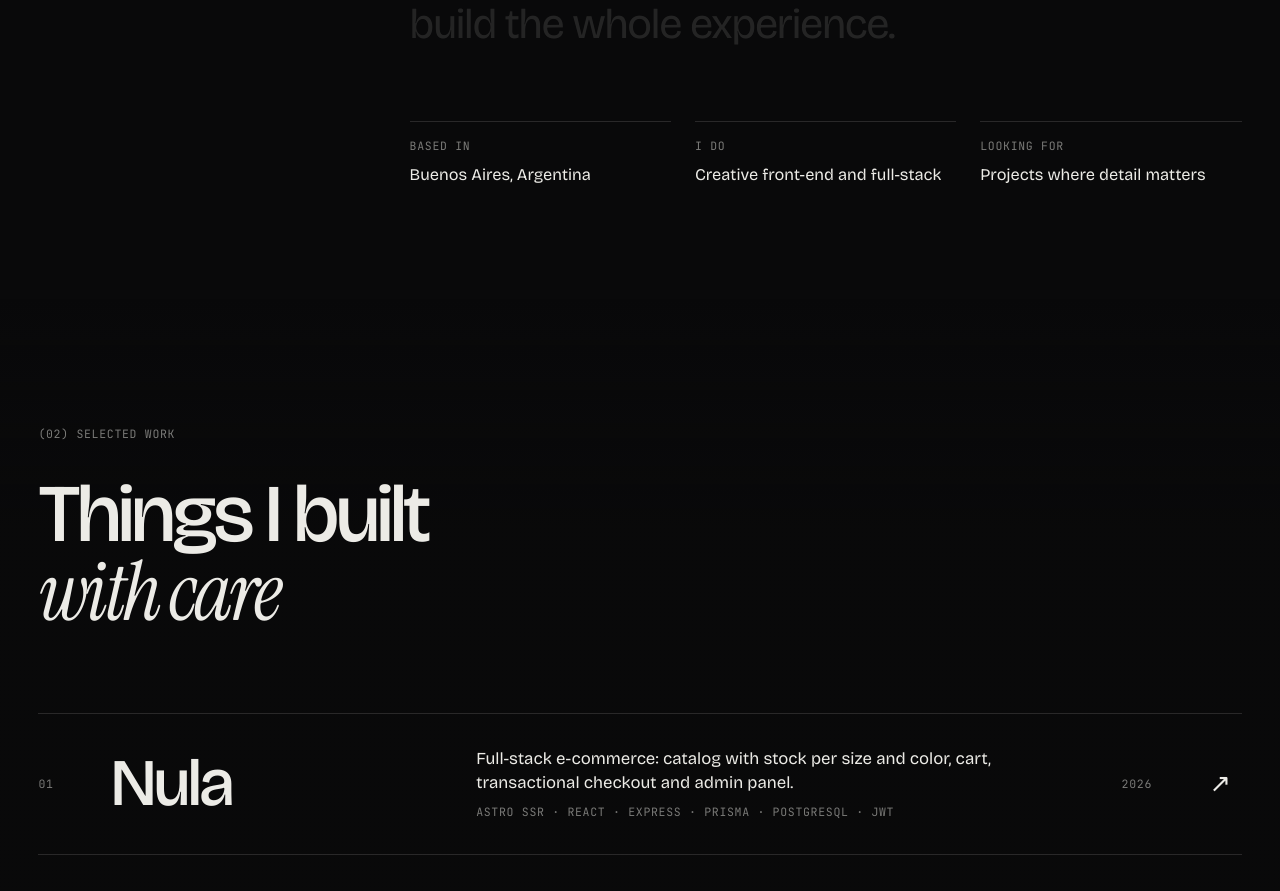
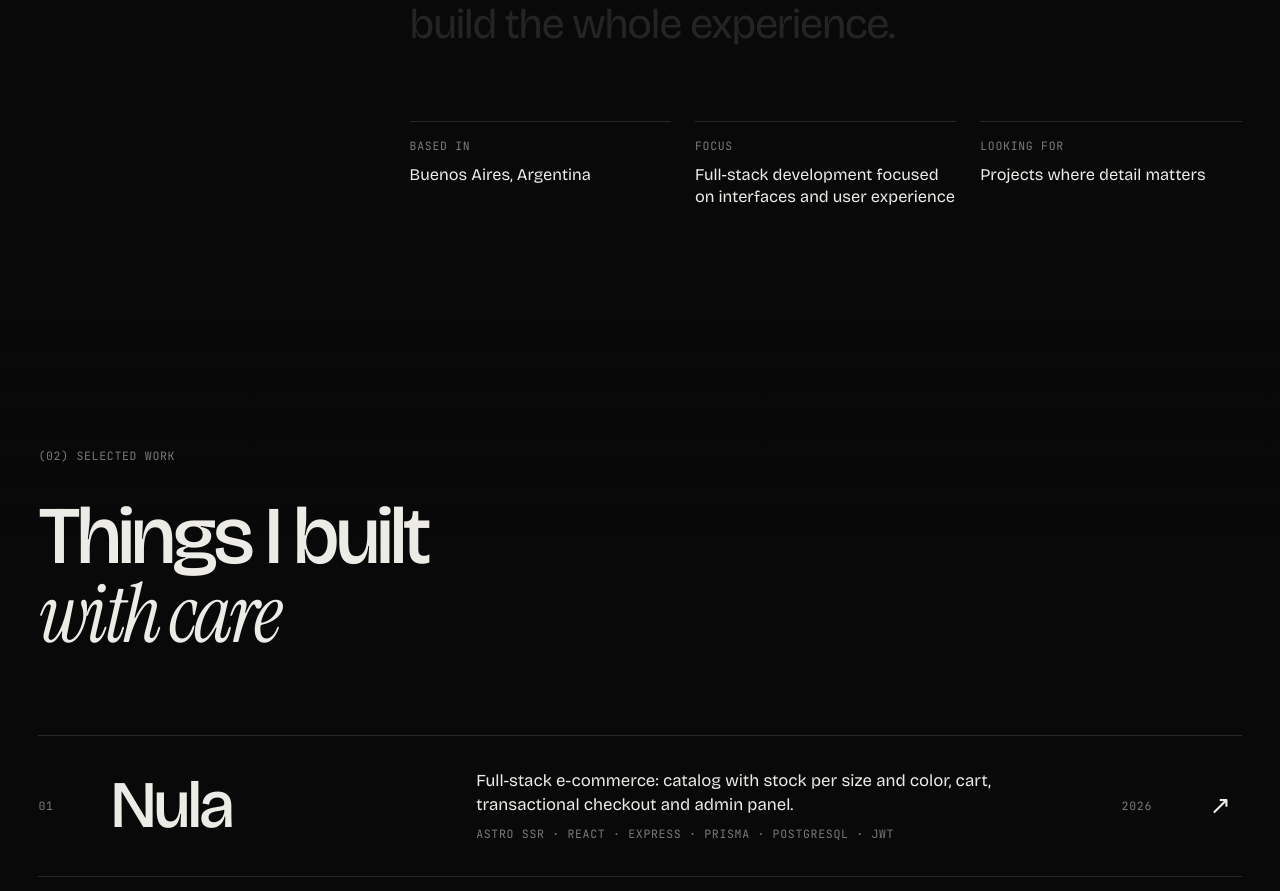
Before and after one commit to Juanii10/portfolio, a React (Vite) app: page / in a window 1280 px wide. Shown: the part 1640-2531 px from the top of the page. Built offline with nearby package versions, Linux system fonts and the light colour scheme.

Commit message:
Reformula el dato de especialidad en Sobre mí (es/en)

```diff
--- a/src/i18n.jsx
+++ b/src/i18n.jsx
@@ -31,7 +31,7 @@ export const copy = {
       ],
       facts: [
         ["Base", "Buenos Aires, Argentina"],
-        ["Hago", "Front-end creativo y full-stack"],
+        ["Especialidad", "Desarrollo full-stack con foco en interfaces y experiencia de usuario"],
         ["Busco", "Proyectos donde el detalle importa"],
       ],
     },
@@ -84,7 +84,7 @@ export const copy = {
       ],
       facts: [
         ["Based in", "Buenos Aires, Argentina"],
-        ["I do", "Creative front-end and full-stack"],
+        ["Focus", "Full-stack development focused on interfaces and user experience"],
         ["Looking for", "Projects where detail matters"],
       ],
     },
```
